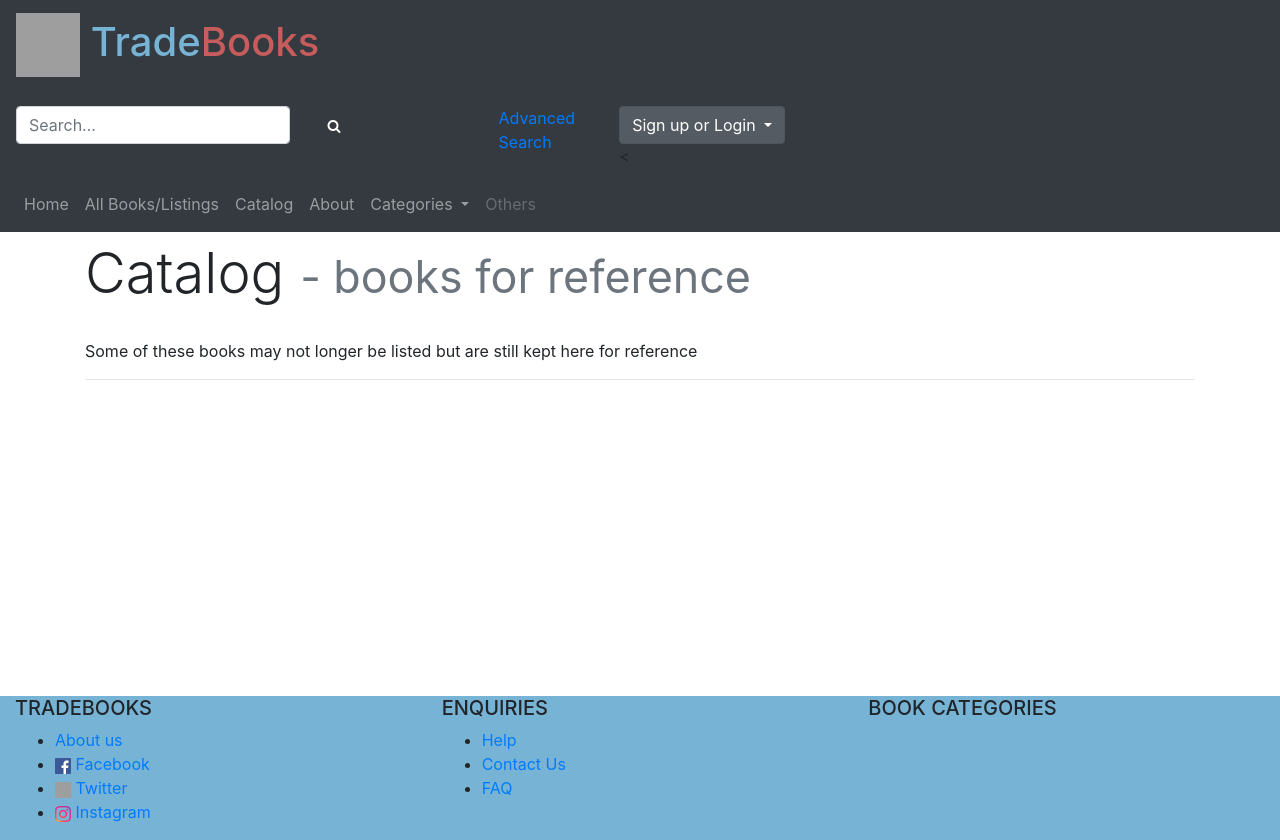
After one commit to susamusa29/trade_books_project, a Django app: page /tradebooks/catalog/ in a window 1280 px wide. The commit adds this page. Run offline with Django 3.2, Linux system fonts and the light colour scheme; data that the repository does not hold is empty; some libraries are stand-ins or nearby versions; grey boxes are pictures that could not be loaded.

Commit message:
added catalogue page (all books are alphabetically ordered) and edited navbar dropdown

```diff
--- a/templates/tradebooks/base.html
+++ b/templates/tradebooks/base.html
@@ -224,34 +224,47 @@
                                 <a class="nav-link" href="{% url 'tradebooks:books' %}">All Books/Listings</a>
                             </li>
                             <li class="nav-item">
-                                <a class="nav-link" href="#">Catalog</a>
+                                <a class="nav-link" href="{% url 'tradebooks:catalog' %}">Catalog</a>
                             </li>
                             <li class="nav-item">
                                 <a class="nav-link" href="{% url 'tradebooks:about' %}">About</a>
                             </li>
-                            <div class="dropdown show">
-                                            <a class="btn btn-secondary dropdown-toggle"
-                                               role="button"
-                                               id="userDropdown"
-                                               data-toggle="dropdown"
-                                               aria-haspoppup="true"
-                                               aria-expanded="false"
-                                               href="#">
-                                                categories
-                                            </a>
-                                            <!-- currently these but will change to categories -->
-                                            <div class="dropdown-menu"
-                                                 aria-labelledby="userDropdown">
-                                                <a class="dropdown-item"
-                                                   href="{% url 'tradebooks:login' %}">
-                                                    Sign Up
-                                                </a>
-                                                <a class="dropdown-item"
-                                                   href="{% url 'tradebooks:login' %}">
-                                                    Login
-                                                </a>
-                                            </div>
-                                        </div>
+                            <!--<li class="nav-item">-->
+                                <!--<div class="dropdown show">-->
+                                    <!--<a class="btn dropdown-toggle nav-link"-->
+                                       <!--role="button"-->
+                                       <!--id="categoryDropdown"-->
+                                       <!--data-toggle="dropdown"-->
+                                       <!--aria-haspoppup="true"-->
+                                       <!--aria-expanded="false"-->
+                                       <!--href="#">-->
+                                        <!--Categories-->
+                                    <!--</a>-->
+                                    <!--&lt;!&ndash; currently these but will change to categories &ndash;&gt;-->
+                                    <!--<div class="dropdown-menu"-->
+                                         <!--aria-labelledby="userDropdown">-->
+                                        <!--<a class="dropdown-item"-->
+                                           <!--href="{% url 'tradebooks:login' %}">-->
+                                            <!--Sign Up-->
+                                        <!--</a>-->
+                                        <!--<a class="dropdown-item"-->
+                                           <!--href="{% url 'tradebooks:login' %}">-->
+                                            <!--Login-->
+                                        <!--</a>-->
+                                    <!--</div>-->
+                                <!--</div>-->
+                            <!--</li>-->
+                            <li class="nav-item dropdown">
+                                <a class="nav-link dropdown-toggle" href="#" id="navbarDropdown" role="button" data-toggle="dropdown" aria-haspopup="true" aria-expanded="false">
+                                    Categories
+                                </a>
+                                <div class="dropdown-menu" aria-labelledby="navbarDropdown">
+                                    <a class="dropdown-item" href="#">Action</a>
+                                    <a class="dropdown-item" href="#">Another action</a>
+                                    <div class="dropdown-divider"></div>
+                                    <a class="dropdown-item" href="#">Something else here</a>
+                                </div>
+                              </li>
                             <li class="nav-item">
                                 <a class="nav-link disabled" href="#">Others</a>
                             </li>
--- /dev/null
+++ b/templates/tradebooks/catalog.html
@@ -0,0 +1,53 @@
+<!DOCTYPE html>
+<!-- catalog page. should have all the books available
+
+note:
+
+todo:
+
+Author: Teoh Yee Hou (2471020t)
+Filename: catalog.html
+-->
+{% extends 'tradebooks/base.html' %}
+{% load staticfiles %}
+
+{% block title_block %}
+    Catalog
+{% endblock %}
+
+{% block body_block %}
+
+<div class="container">
+    <h4 class="display-4">Catalog
+    <small class="text-muted">- books for reference</small></h4><br/>
+    <p>Some of these books may not longer be listed but are still kept
+    here for reference</p>
+    <hr/>
+    {% if books %}
+        {% for book in books %}
+            <div class="row">
+                <div class="col-md-3 col-sm-4 col-xs-12 px-2">
+                        <img src="{{ MEDIA_URL}}{{ book.bookImage }}"
+                             alt="{{ book.bookName }}"
+                             class="img-reactive listing-img"/>
+                </div>
+                <div class="col-md-9 col-sm-8 col-xs-12 px-2">
+                    <h4 class="display-4">{{ book.bookName }}</h4>
+                    <h4>Author: {{ book.bookAuthor }}</h4>
+                    <h5>ISBN: {{ book.bookISBN }}</h5>
+                    <p>
+                        Course Of Study: {{ book.course }}<br/>
+                        Year Of Study: {{ book.year }} <br/>
+                        Info: {{ book.bookDescription }}<br/>
+
+
+                    </p>
+
+                </div>
+            </div>
+            <hr/>
+        {% endfor %}
+    {% endif %}
+</div>
+
+{% endblock %}
--- a/tradebooks/urls.py
+++ b/tradebooks/urls.py
@@ -28,4 +28,5 @@ urlpatterns = [
     path('search/', views.search, name='search'),
     path('about/', views.about, name='about'),
     path('faq/', views.faq, name='faq'),
+    path('catalog/', views.catalog, name='catalog'),
 ]
--- a/tradebooks/views.py
+++ b/tradebooks/views.py
@@ -166,6 +166,13 @@ def user(request):
     })
 
 
+def catalog(request):
+    """Catalog view."""
+
+    return render(request, 'tradebooks/catalog.html', context={
+        "books": Book.objects.order_by("bookName")
+    })
+
 
 
 def search(request):
```
